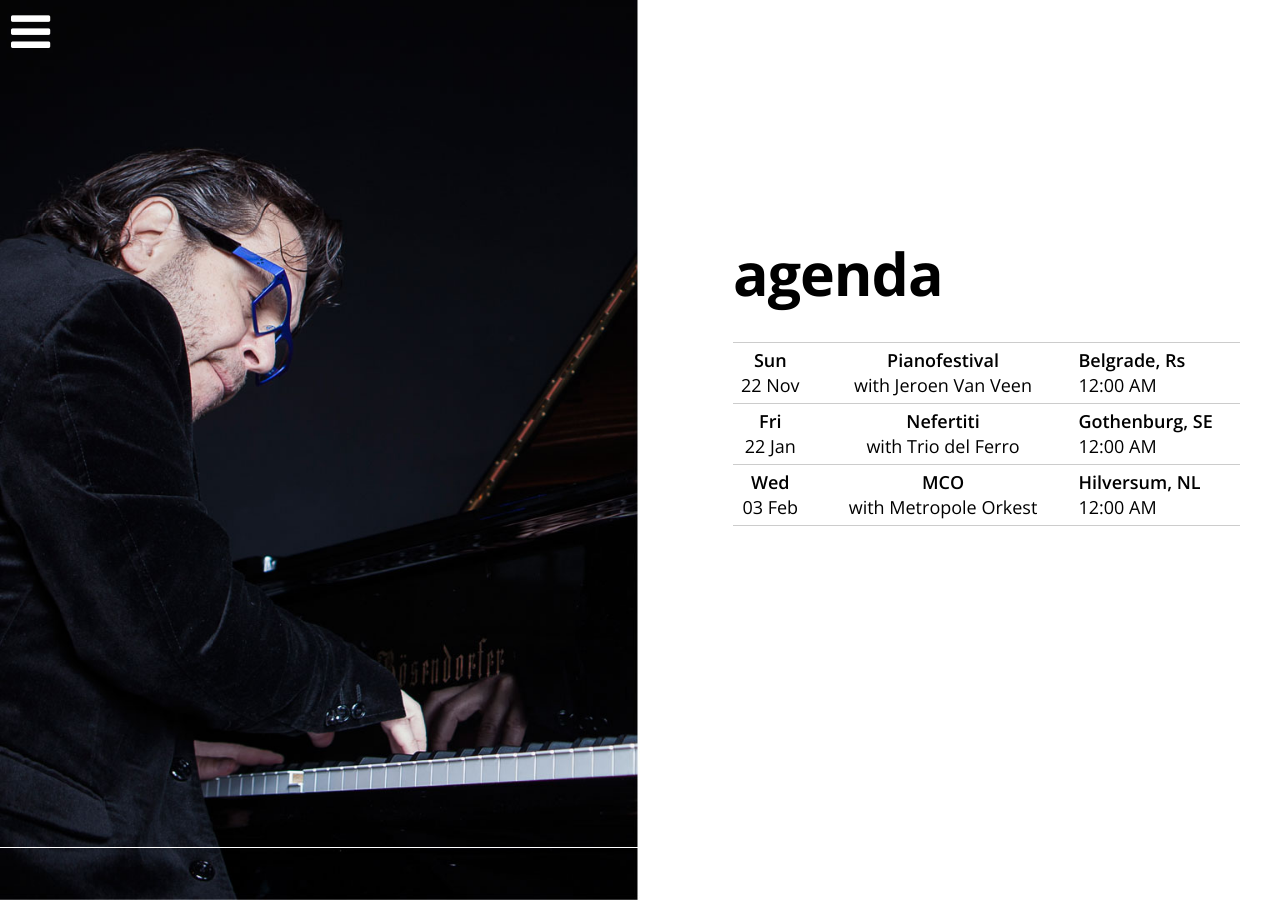
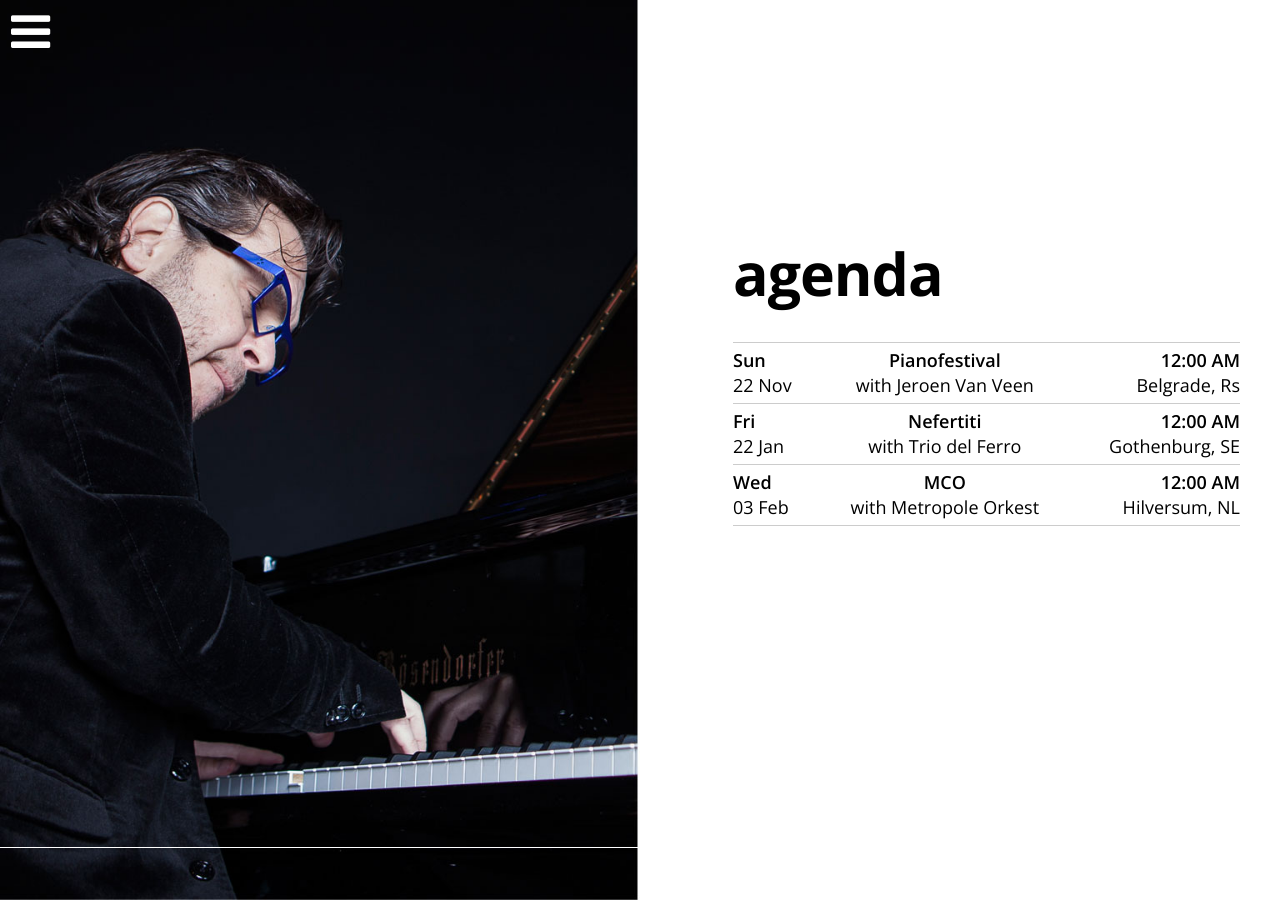
Before and after one commit to mikedelferro/website, a Jekyll site: the page built from agenda.html, in a window 1280 px wide. Built offline with Jekyll 4.4.1, drawn with Linux system fonts in a browser that asks for light colours; nearby versions of some CDN libraries.

Commit message:
Updated '_layouts/agenda.html' via CloudCannon

```diff
--- a/_layouts/agenda.html
+++ b/_layouts/agenda.html
@@ -617,9 +617,9 @@
 {% for item in site.gigs %}
 
    <tr>
-       <td style="border-top: 1px solid #ccc; padding: 5px 20px 5px 0px; text-align: center; white-space: nowrap;" ><span style="font-weight: 600;">{{ item.date | date: "%a" }}</span><br />{{ item.date | date: "%d %b" }}</td>
+       <td style="border-top: 1px solid #ccc; padding: 5px 20px 5px 0px; text-align: left; white-space: nowrap;" ><span style="font-weight: 600;">{{ item.date | date: "%a" }}</span><br />{{ item.date | date: "%d %b" }}</td>
        <td style="border-top: 1px solid #ccc; padding: 5px 20px 5px 0px; text-align: center; "><a href="{{ item.url }}" target="_blank" style="font-weight: 600; text-decoration: none;">{{ item.venue }}</a><br />{{ item.title }}</td>
-       <td style="border-top: 1px solid #ccc; padding: 5px 0px 5px 0px; white-space: nowrap;"><span style="font-weight: 600;">{{ item.location }}</span><br />{{ item.date | date: "%I:%M %p" }}</td>
+       <td style="border-top: 1px solid #ccc; padding: 5px 0px 5px 0px; text-align: right; white-space: nowrap;"><span style="font-weight: 600;">{{ item.date | date: "%I:%M %p" }}</span><br />{{ item.location }}</td>
     </tr>
 
 {% endfor %}
```
